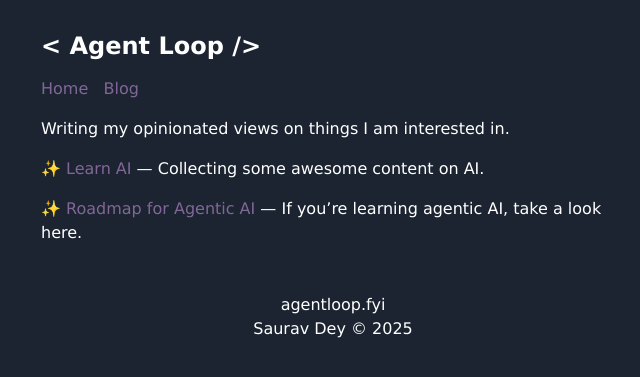
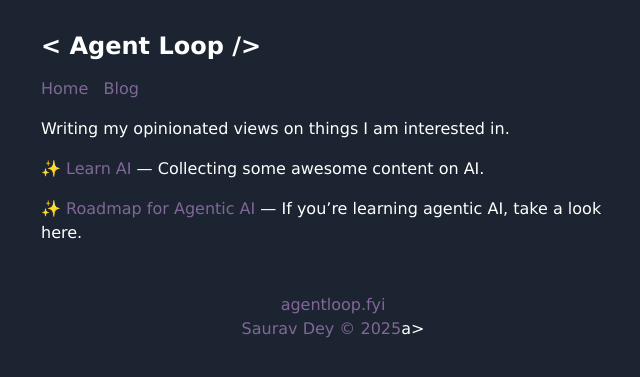
Before and after one commit to agentloopfyi/agentloopfyi.github.io, a Jekyll site: the page built from index.markdown, in a window 1280 px wide. Shown: the top 377 px of the page, without its empty margins (307-947 px from the left). Built offline with Jekyll 4.4.1, drawn with Linux system fonts in a browser that asks for light colours.

Commit message:
Update footer.html

```diff
--- a/_includes/footer.html
+++ b/_includes/footer.html
@@ -1,4 +1,4 @@
 <div class="row center-align footer">
-    <div class="col-md-12">{{ site.url }}</div>
-    <div class="col-md-12">{{ site.footnote }}</div>
+    <div class="col-md-12"><a href="https://www.agentloop.fyi">{{ site.url }}</a></div>
+    <div class="col-md-12"><a href="https://www.linkedin.com/in/sauravdey">{{ site.footnote }}</a>a></div>
 </div>
```
